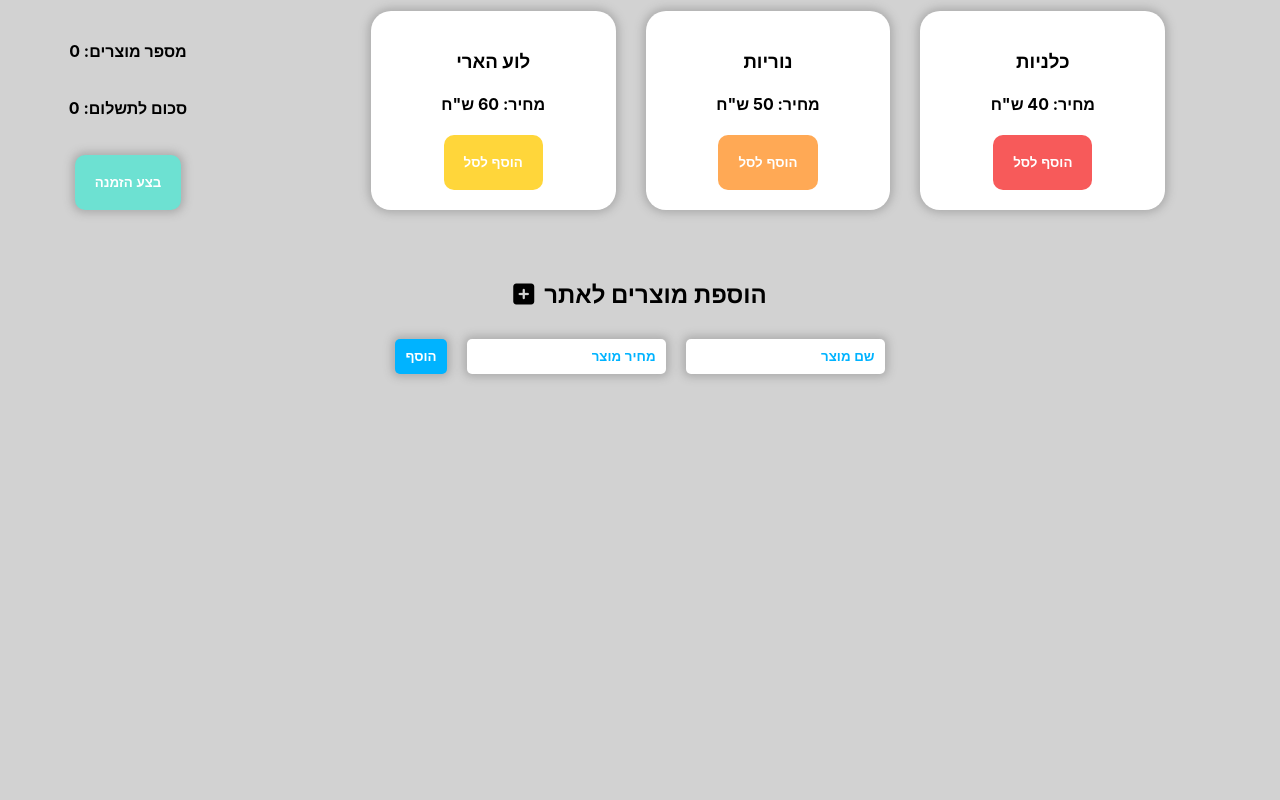
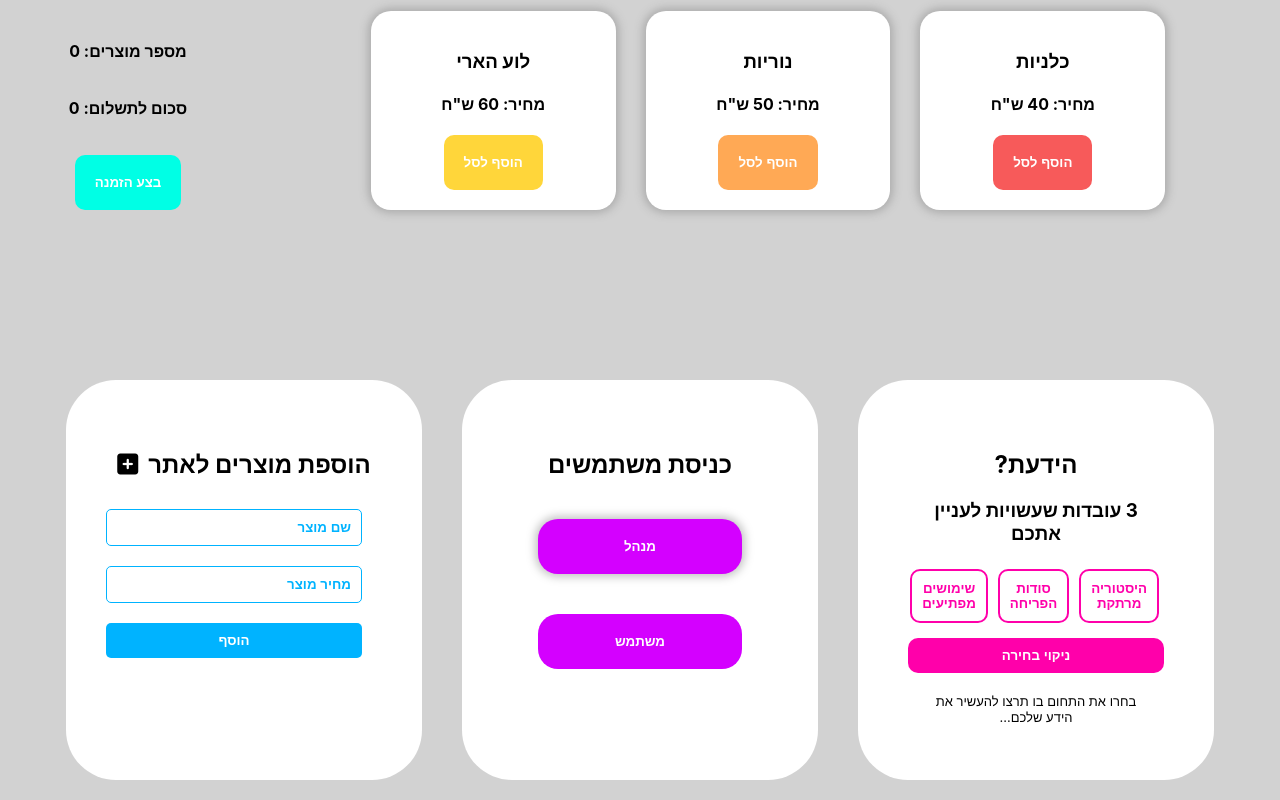
Before and after one commit to miri-bloy/homeWork6, a React (Create React App) app: page / in a window 1280 px wide. Shown: the part 317-1117 px from the top of the page. Before the commit the page ends 800 px from the top, so only its background shows below. Built offline with nearby package versions, Linux system fonts and the light colour scheme.

Commit message:
rendering

```diff
--- a/src/App.css
+++ b/src/App.css
@@ -74,8 +74,8 @@ button, input{
 
 #end button{
     padding: 20px;
-    background-color: #6DE1D2;
-    box-shadow: rgba(128, 128, 128, 0.462) 0px 0px 8px 3px;
+    background-color: #00ffe5;
+    /* box-shadow: rgba(128, 128, 128, 0.462) 0px 0px 8px 3px; */
 }
 
 h6{
@@ -96,7 +96,55 @@ h6{
     padding: 10px;
 }
 
-#control{
+#footer{
+    display: flex;
+    justify-content: center;
+    margin-top: 150px;
+}
+
+#footer > div{
+    width: 20%;
+    height: 300px;
+    padding: 50px;
+    margin: 20px;
+    background-color: white;
+    border-radius: 50px;
+    text-align: center;
+}
+
+
+#buttons{
+    display: flex;
+    justify-content: space-evenly;
+}
+
+#containerFacts > button{
+    background-color: #ff00aa;
+    padding: 10px;
+    margin-top: 10px;
+    width: 100%;
+    box-sizing: border-box;
+}
+
+#buttons button{
+    border: 2px solid #ff00aa;
+    color: #ff00aa;
+    background-color: white;
+    padding: 10px;
+    margin: 5px;
+    width: 100%;
+}
+
+#fact{
+    padding: 20px;
+    font-size: small;
+}
+
+.selected{
+    box-shadow: rgba(128, 128, 128, 0.462) 0px 0px 8px 3px;
+}
+
+#sign_in{
     padding: 50px;
     text-align: center;
 }
@@ -105,16 +153,30 @@ h6{
     margin: 10px;
     padding: 10px;
     border-radius: 5px;
-    box-shadow: rgba(128, 128, 128, 0.462) 0px 0px 8px 3px;
+    width: 100%;
+    box-sizing: border-box;
+}
+
+#sign_in button{
+    width: 80%;
+    padding: 20px;
+    margin: 20px;
+    background-color: #d400ff;
+    border-radius: 20px;
+}
+
+#control{
+    text-align: center;
 }
 
 #control input{
     cursor: text;
     color: #00b3ff;
+    border: #00b3ff solid 1px;
 }
 
-input:focus{
-    border: 2px solid black;
+#control input:focus{
+    border: 2px solid #00b3ff;
 }
 
 input::placeholder{
@@ -133,3 +195,7 @@ h2{
 i{
     margin-right: 10px;
 }
+
+img{
+width: 80%;
+}
--- a/src/App.jsx
+++ b/src/App.jsx
@@ -20,7 +20,15 @@ function App() {
   const [valueName, setValueName] = useState("");
   // משתנה המקבל את הערך שהוכנס באינפוט של המחיר
   const [valuePrice, setvaluePrice] = useState("");
-
+  // משתנה המקבל את סוג המשתמש
+  const [user, setUser] = useState("manager");
+  // משתנה המקבל את מספר הכפתור עליו לחצו
+  const [numFact, setNumFact] = useState(-1);
+  // מערך של עובדות מעניינות על פרחים
+  const arrFacts = ["הידעת? במאה ה-17 בהולנד, בצלצלי צבעונים מסוימים היו שווים יותר מזהב, והמסחר בהם יצר בועה כלכלית ענקית!",
+    "הידעת? ישנם פרחים (כמו סוגים מסוימים של קקטוסים) שפורחים רק בלילה, פותחים את עלי הכותרת שלהם עם השקיעה כדי למשוך מאביקים ליליים כמו עש או עטלפים!",
+    "הידעת? פרחים מסוימים אינם רק ליופי - הם גם אכילים ומשמשים במטבח! דוגמאות כוללות פרחי כובע הנזיר, קלנדולה ואפילו סוגים מסוימים של ורדים וסיגליות, המוסיפים צבע וטעם לסלטים וקינוחים."
+  ];
   //פונקצייה המקבלת אובייקט מוצר ומוסיפה אותו למערך המוצרים של העגלה
   const addP = (product) => {
     //עדכון מערךל מוצרי העגלה-כך שיהיה שווה לתוכן שלו + האובייקט שנוסף
@@ -57,6 +65,8 @@ function App() {
   // פונקציה המציגה הודעת סיום
   const ending = () => {
     alert("הזמנתך התקבלה")
+    // ריקון העגלה
+    setShoppingCart([]);
   }
 
   // משתנה השומר את כמות המוצרים בעגלה
@@ -83,7 +93,6 @@ function App() {
               <button onClick={() => addP(p)}>הוסף לסל</button>
             </div>)}
         </div>
-
         <div id="ShoppingCart">
           <h2>עגלת קניות<i class="fa-solid fa-cart-shopping"></i></h2>
           {/* רנדור מערך המוצרים שבעגלה */}
@@ -96,18 +105,50 @@ function App() {
           <div id="end">
             <h6>מספר מוצרים: {countProducts}</h6>
             <h6>סכום לתשלום: {amountPay}</h6>
-            <button onClick={ending}>בצע הזמנה</button>
+            {/* עיצוב מותנה-אם העגלה מלאה-הכפתור של ביצוע הזמנה מקבל רקע אדום */}
+            <button onClick={ending} style={{ backgroundColor: ShoppingCart.length > 0 ? "black" : "#00ffe5"}}>בצע הזמנה</button>
           </div>
         </div>
       </div>
+      <div id="footer">
+        <div id="facts">
+          <h2>הידעת?</h2>
+          <h3>3 עובדות שעשויות לעניין אתכם</h3>
+          <div id="containerFacts">
+            <div id="buttons">
+              <button className={numFact == 0 ? 'selected' : ''}
+               onClick={() => setNumFact(0)}>היסטוריה מרתקת</button>
+              <button className={numFact == 1 ? 'selected' : ''}
+              onClick={() => setNumFact(1)}>סודות הפריחה</button>
+              <button className={numFact == 2 ? 'selected' : ''}
+               onClick={() => setNumFact(2)}>שימושים מפתיעים</button>
+            </div>
+            <button onClick={() => setNumFact(-1)}>ניקוי בחירה</button>
+            {/* הצגת עובדה מעניינת-לפי הכפתור עליו המשתמש לחץ */}
+            <div id="fact">{numFact != -1 ? arrFacts[numFact] : "בחרו את התחום בו תרצו להעשיר את הידע שלכם..."}</div>
+          </div>
+        </div>
+        <div id="sign_in">
+          <h2>כניסת משתמשים</h2>
+          <button className={user == "manager" ? 'selected' : ''}
+           onClick={() => setUser("manager")}>מנהל</button>
+          <button className={user == "user" ? 'selected' : ''}
+           onClick={() => setUser("user")}>משתמש</button>
+        </div>
+        <div>
+          {user=="user" &&
+          <img src="/images/gif.gif" alt="תיאור התמונה" />}
 
-      <div id="control">
+          {/* בדיקה האם האדם הוא מנהל, אם כן-הצגת כל הטופס של הוספת מוצר לאתר */}
+          {user == "manager" && <div id="control">
             <h2>הוספת מוצרים לאתר<i class="fa-solid fa-square-plus"></i></h2>
             <input type="text" placeholder="שם מוצר" value={valueName}
               onChange={(event) => { setValueName(event.target.value) }} />
             <input type="text" placeholder="מחיר מוצר" value={valuePrice}
               onChange={(event) => { setvaluePrice(parseInt(event.target.value)) }} />
             <button type="button" onClick={addNewP}>הוסף</button>
+          </div>}
+        </div>
       </div>
     </div>
   );
```
Also changed, not shown: public/images/gif.gif (added). Lines whose indentation alone changed are shown as unchanged.
